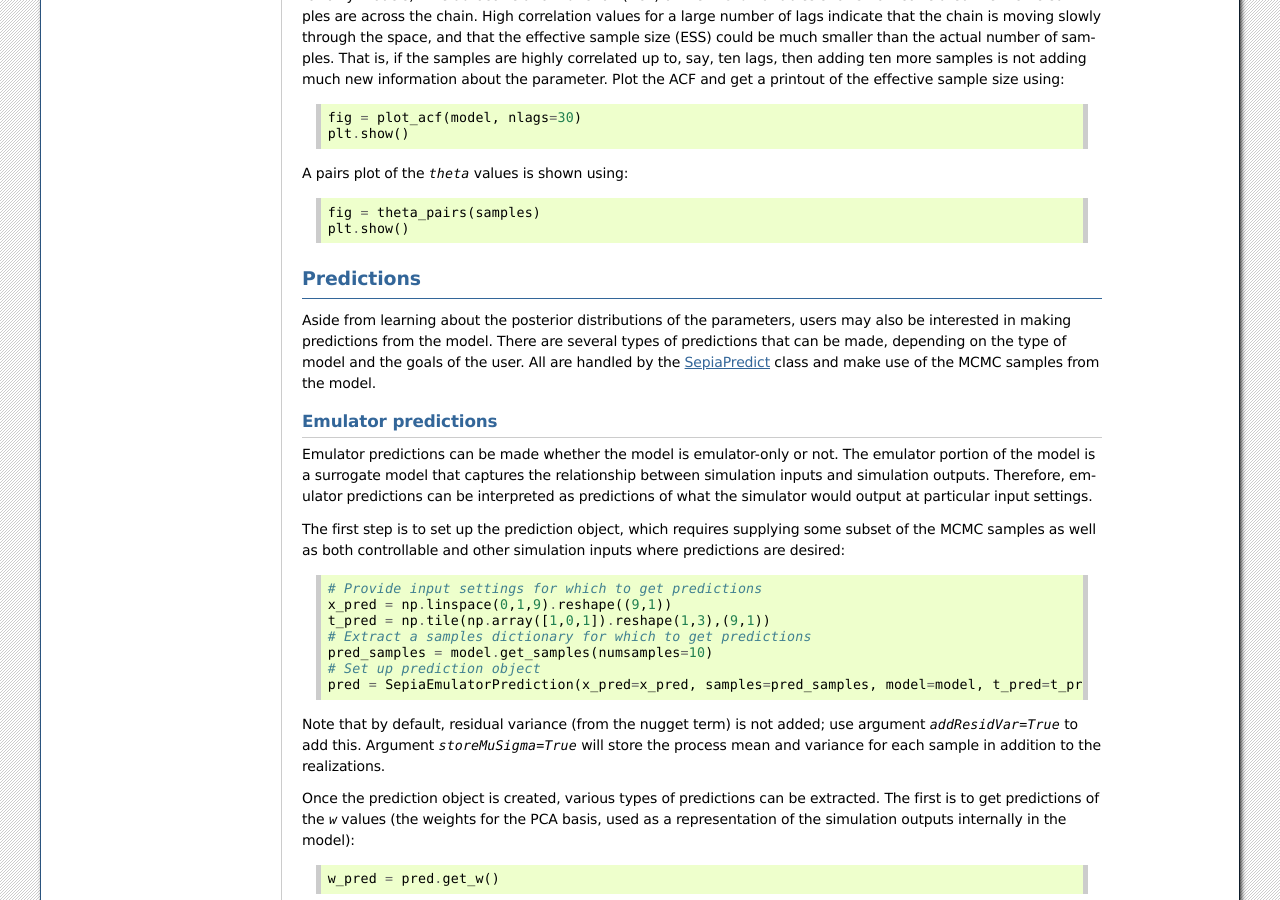
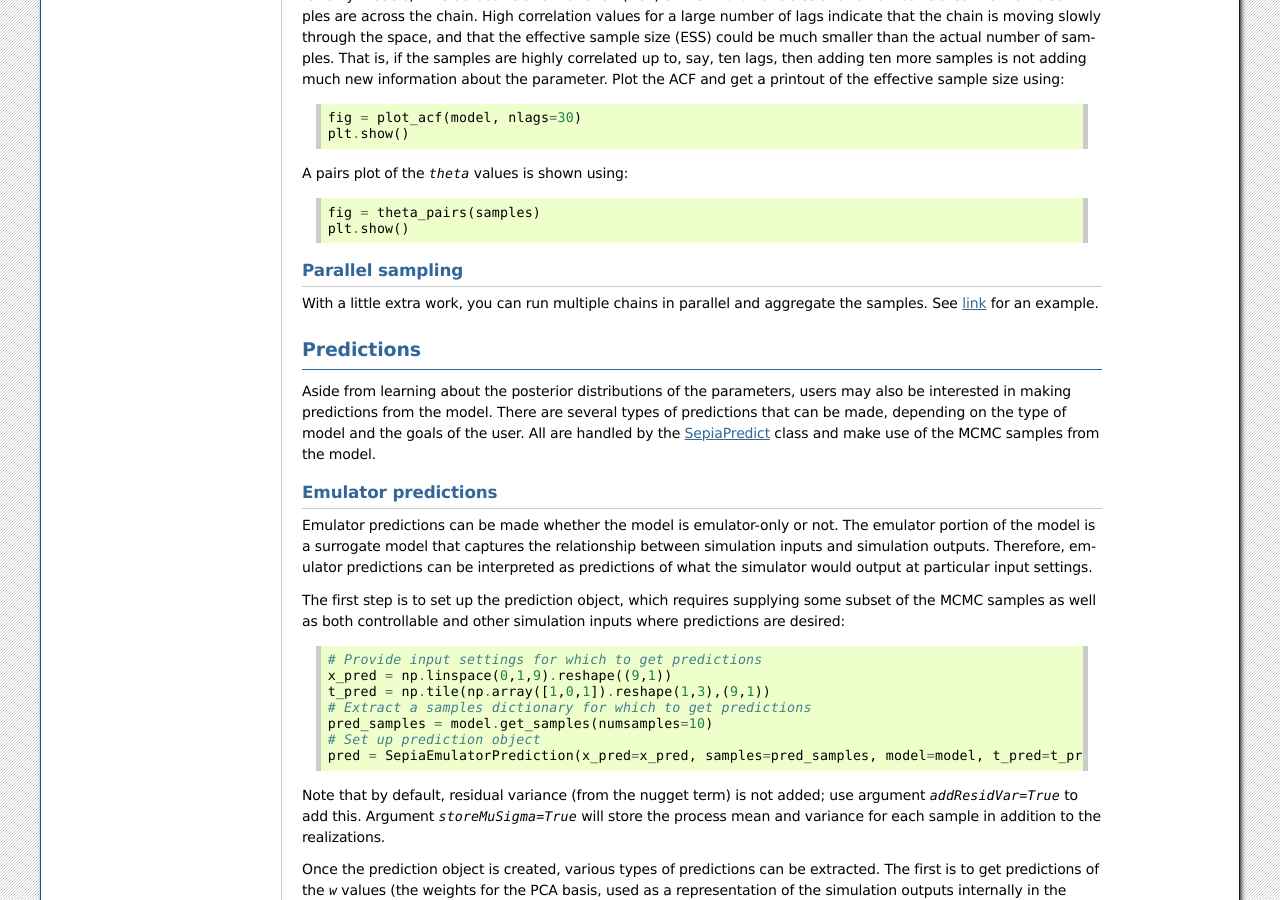
Before and after one commit to lanl/SEPIA, a Sphinx documentation site: the page built from docs/quickstart.rst, in a window 1280 px wide and 900 px high, scrolled down 4661 px. Built offline with Sphinx 7.4.7, drawn with Linux system fonts in a browser that asks for light colours.

Commit message:
mention parallel chains

```diff
--- a/docs/examples.rst
+++ b/docs/examples.rst
@@ -79,3 +79,4 @@ The remaining examples show more advanced or customized usages of Sepia.
 * Categorical input variables: `link <https://nbviewer.jupyter.org/github/lanl/SEPIA/blob/master/examples/Synthetic_toy_examples/univariate_example_categorical_variable.ipynb>`_
 * Neddermeyer with separate groups of parameters for different discrepancy basis elements: `link <https://nbviewer.jupyter.org/github/lanl/SEPIA/blob/master/examples/Neddermeyer/neddermeyer_lamVzGroup.ipynb>`_
 * Neddermeyer used to demo shared and hierarchical theta models: `link <https://nbviewer.jupyter.org/github/lanl/SEPIA/blob/master/examples/Neddermeyer/neddermeyer_shared_hierarchical.ipynb>`_
+* Tower with parallel chain sampling (not a notebook): `link <http://www.github.com/lanl/SEPIA/tree/master/examples/Ball_Drop/ball_drop_1_parallelchains.py>`_
--- a/docs/quickstart.rst
+++ b/docs/quickstart.rst
@@ -261,6 +261,11 @@ A pairs plot of the `theta` values is shown using::
     fig = theta_pairs(samples)
     plt.show()
 
+Parallel sampling
+^^^^^^^^^^^^^^^^^
+
+With a little extra work, you can run multiple chains in parallel and aggregate the samples.
+See `link <http://www.github.com/lanl/SEPIA/tree/master/examples/Ball_Drop/ball_drop_1_parallelchains.py>`_ for an example.
 
 Predictions
 -----------
```
